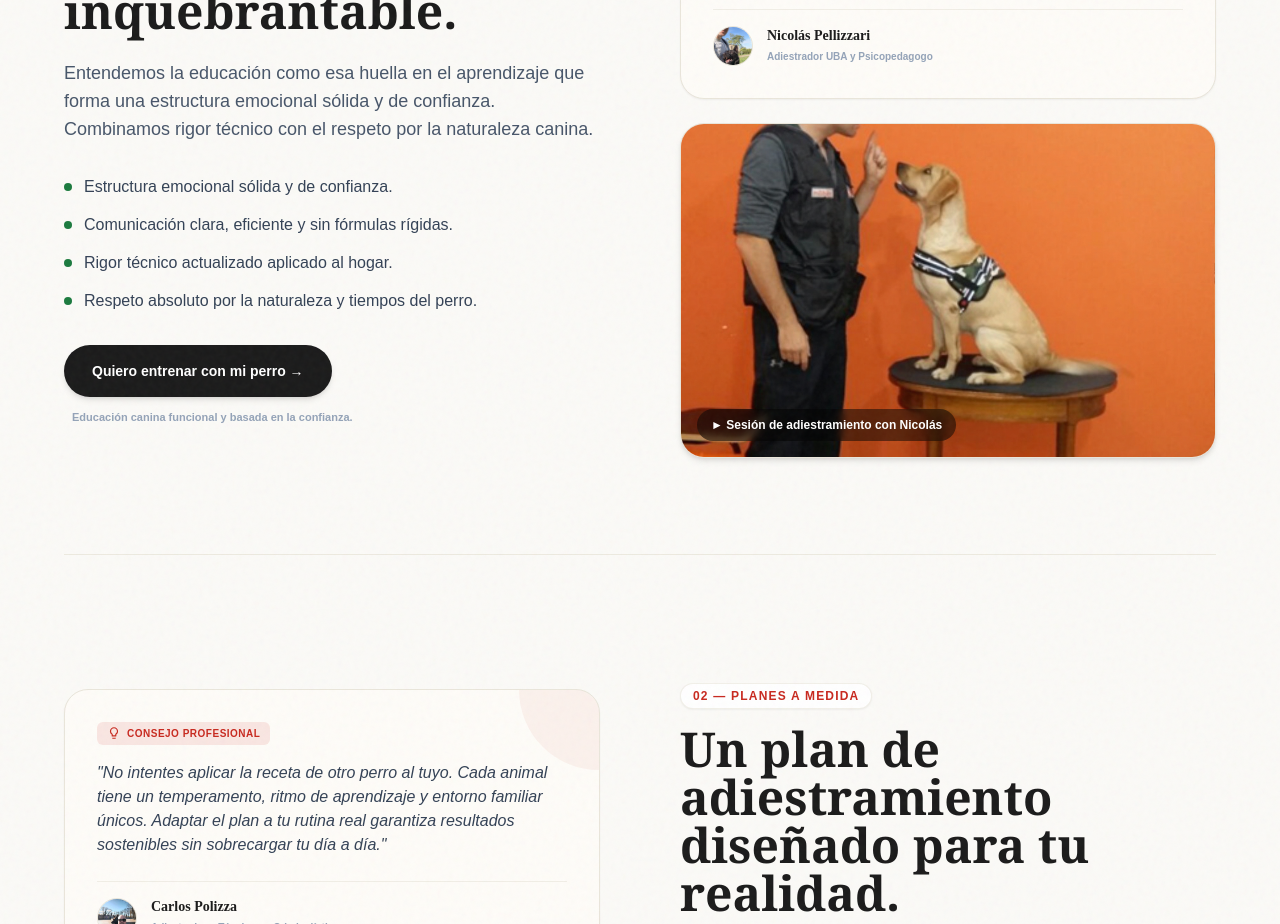
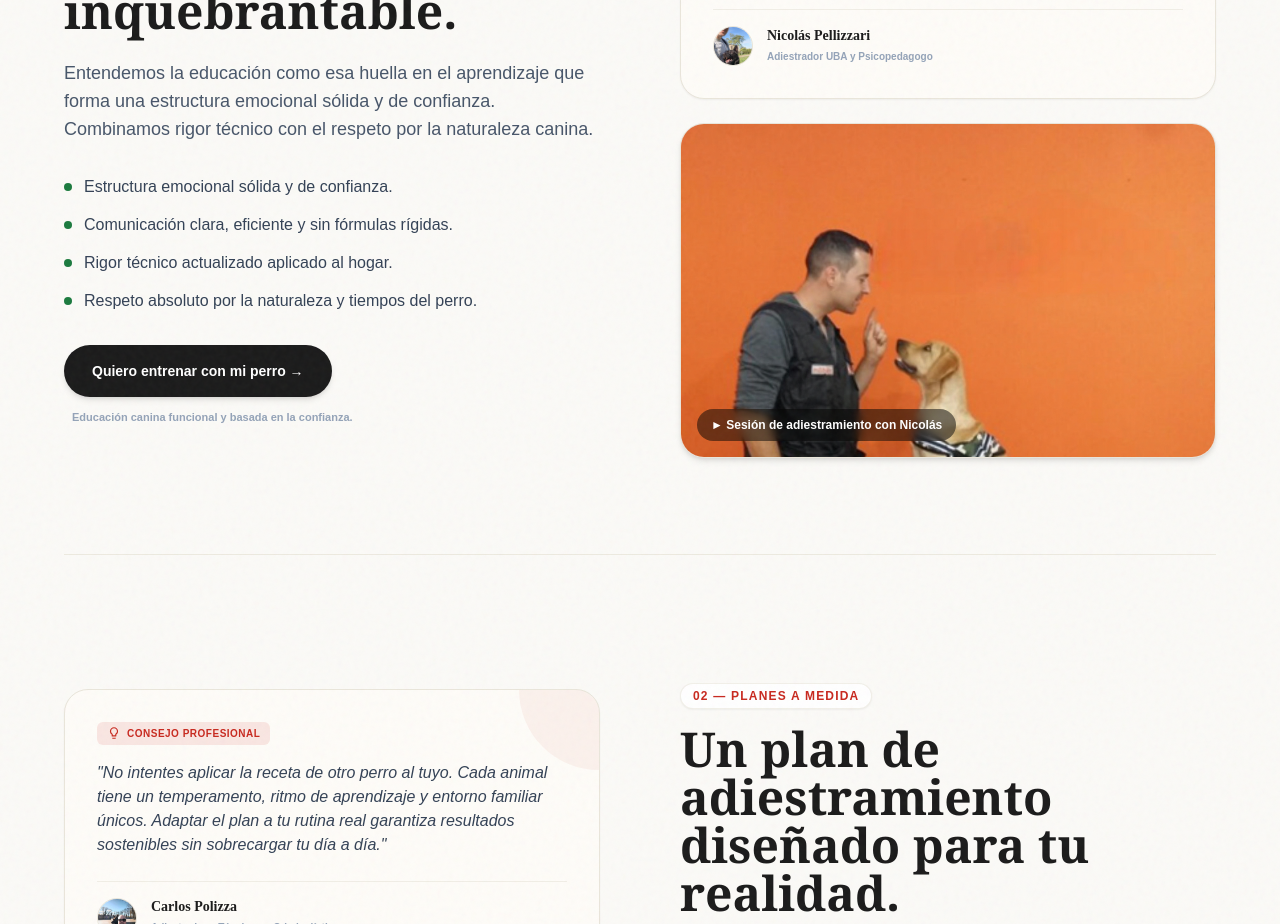
Before and after one commit to Wschanzze/impronta-canina, a Next.js app: page / in a window 1280 px wide. Shown: the part 1280-2204 px from the top of the page. Built offline with nearby package versions, Linux system fonts and the light colour scheme.

Commit message:
Fix image cropping for Pilar 01 and replace stock images with local images in CoursesDetailSection

```diff
--- a/src/app/home/components/BrandPillars.tsx
+++ b/src/app/home/components/BrandPillars.tsx
@@ -23,6 +23,7 @@ interface Pillar {
     type: 'video' | 'image';
     src: string;
     caption: string;
+    imageClassName?: string;
   };
 }
 
@@ -54,6 +55,7 @@ const pillars: Pillar[] = [
       type: 'image',
       src: '/assets/images/nicolas-pellizzari-3.jfif',
       caption: '► Sesión de adiestramiento con Nicolás',
+      imageClassName: 'object-top',
     },
   },
   {
@@ -167,7 +169,7 @@ const VideoOrImagePlayer: React.FC<{ media: Pillar['media'] }> = ({ media }) =>
         <img
           src={media.src}
           alt={media.caption}
-          className="w-full h-full object-cover"
+          className={`w-full h-full object-cover ${media.imageClassName || ''}`}
         />
       )}
       {/* Bottom Left Caption */}
--- a/src/app/home/components/CoursesDetailSection.tsx
+++ b/src/app/home/components/CoursesDetailSection.tsx
@@ -42,7 +42,7 @@ const courses: CourseItem[] = [
     description:
       'Canalizá la energía de tu perro a través de su sentido más desarrollado. Ideal para reducir la hiperactividad y el estrés.',
     image:
-      'https://images.unsplash.com/photo-1543466835-00a7907e9de1?auto=format&fit=crop&q=80&w=800',
+      '/assets/images/perro-3.jpg',
     cta: 'Conocé más →',
   },
   {
@@ -53,7 +53,7 @@ const courses: CourseItem[] = [
     description:
       'Encuentros grupales en entornos controlados para que tu perro aprenda a comunicarse correctamente con otros de su especie.',
     image:
-      'https://images.unsplash.com/photo-1548199973-03cce0bbc87b?auto=format&fit=crop&q=80&w=800',
+      '/assets/images/perro-4.png',
     cta: 'Conocé más →',
   },
   {
@@ -200,7 +200,7 @@ const CoursesDetailSection: React.FC = () => {
             <div className="bg-white rounded-3xl p-10 flex flex-col items-center text-center shadow-xl shadow-slate-200/50 border border-slate-100 transition-transform duration-300 hover:-translate-y-1">
               <div className="w-32 h-32 md:w-40 md:h-40 rounded-full overflow-hidden mb-8 shadow-inner border border-slate-100 bg-slate-50 relative">
                 <img
-                  src="https://images.unsplash.com/photo-1583511655857-d19b40a7a54e?auto=format&fit=crop&q=80&w=400"
+                  src="/assets/images/perro-5.jpg"
                   alt="Dog licking nose"
                   className="w-full h-full object-cover scale-110 translate-y-2"
                 />
@@ -224,7 +224,7 @@ const CoursesDetailSection: React.FC = () => {
             <div className="bg-white rounded-3xl p-10 flex flex-col items-center text-center shadow-xl shadow-slate-200/50 border border-slate-100 transition-transform duration-300 hover:-translate-y-1">
               <div className="w-32 h-32 md:w-40 md:h-40 rounded-full overflow-hidden mb-8 shadow-inner border border-slate-100 bg-slate-50 relative">
                 <img
-                  src="https://images.unsplash.com/photo-1583337130417-3346a1be7dee?auto=format&fit=crop&q=80&w=400"
+                  src="/assets/images/perro-6.jpg"
                   alt="Black french bulldog"
                   className="w-full h-full object-cover"
                 />
```
